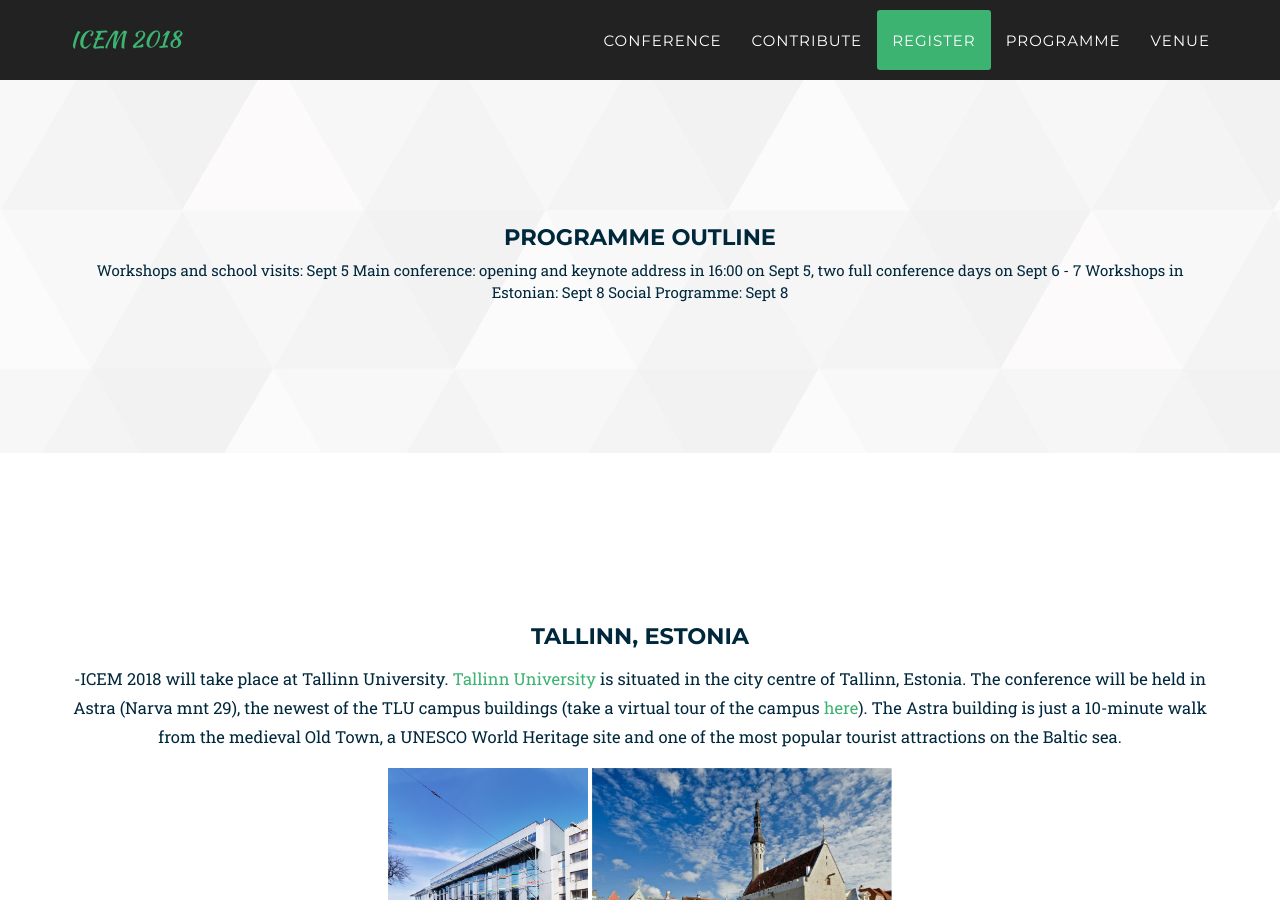
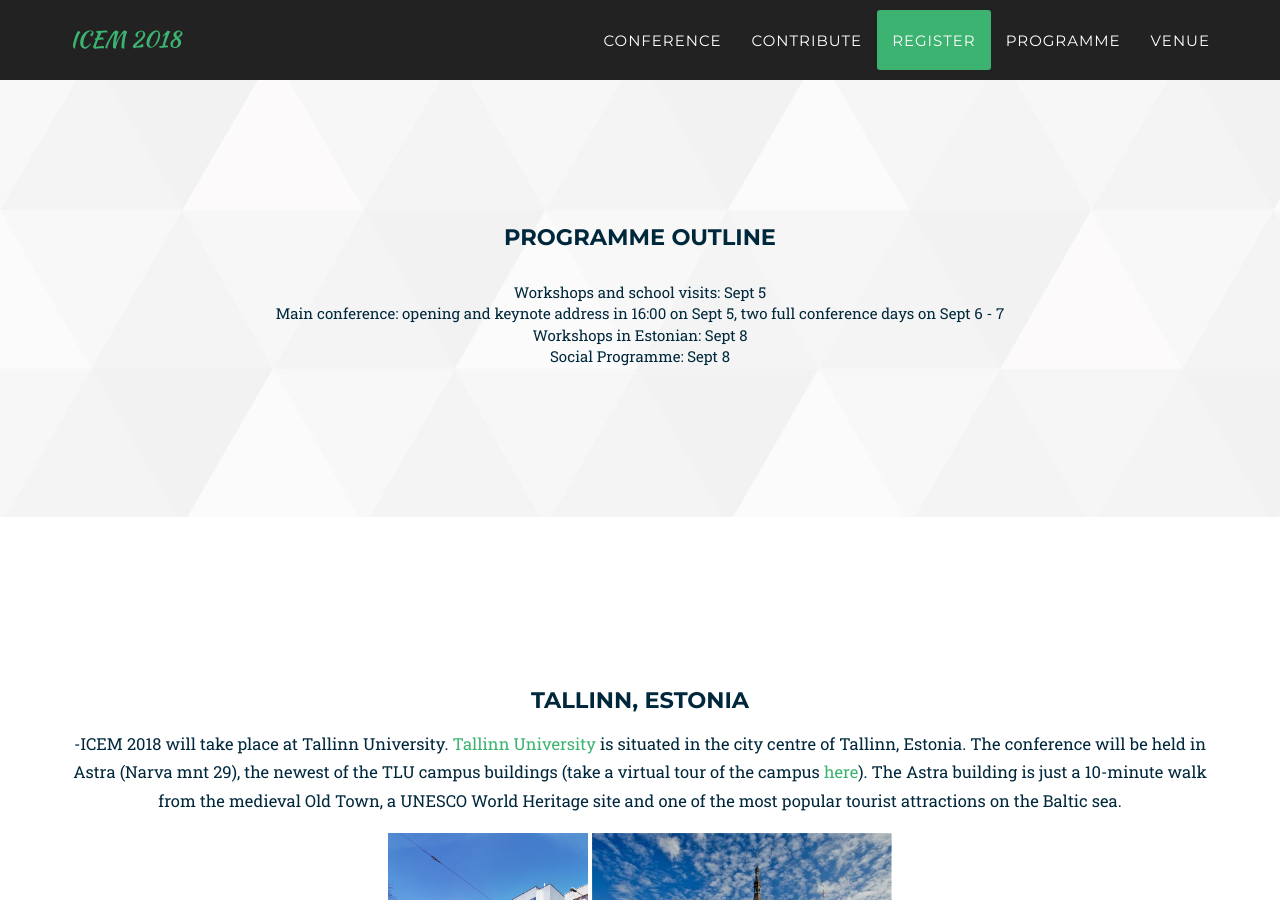
Before and after one commit to MJoosep/ICEM, a Jekyll site: the page built from index.html, in a window 1280 px wide and 900 px high, scrolled down 7013 px. Built offline with Jekyll 4.4.1, drawn with Linux system fonts in a browser that asks for light colours; some web fonts are replaced.

```diff
--- a/_includes/2017_data/programme.html
+++ b/_includes/2017_data/programme.html
@@ -3,9 +3,9 @@
     background-repeat: repeat;">
     <div class="container" style="text-align:center;">
         <h2>Programme outline</h2>
-Workshops and school visits: Sept 5
-Main conference: opening and keynote address in 16:00 on Sept 5, two full conference days on Sept 6 - 7
-Workshops in Estonian: Sept 8
-Social Programme: Sept 8
+<br>Workshops and school visits: Sept 5
+<br>Main conference: opening and keynote address in 16:00 on Sept 5, two full conference days on Sept 6 - 7
+<br>Workshops in Estonian: Sept 8
+<br>Social Programme: Sept 8<br>
     </div>
 </section>
```
